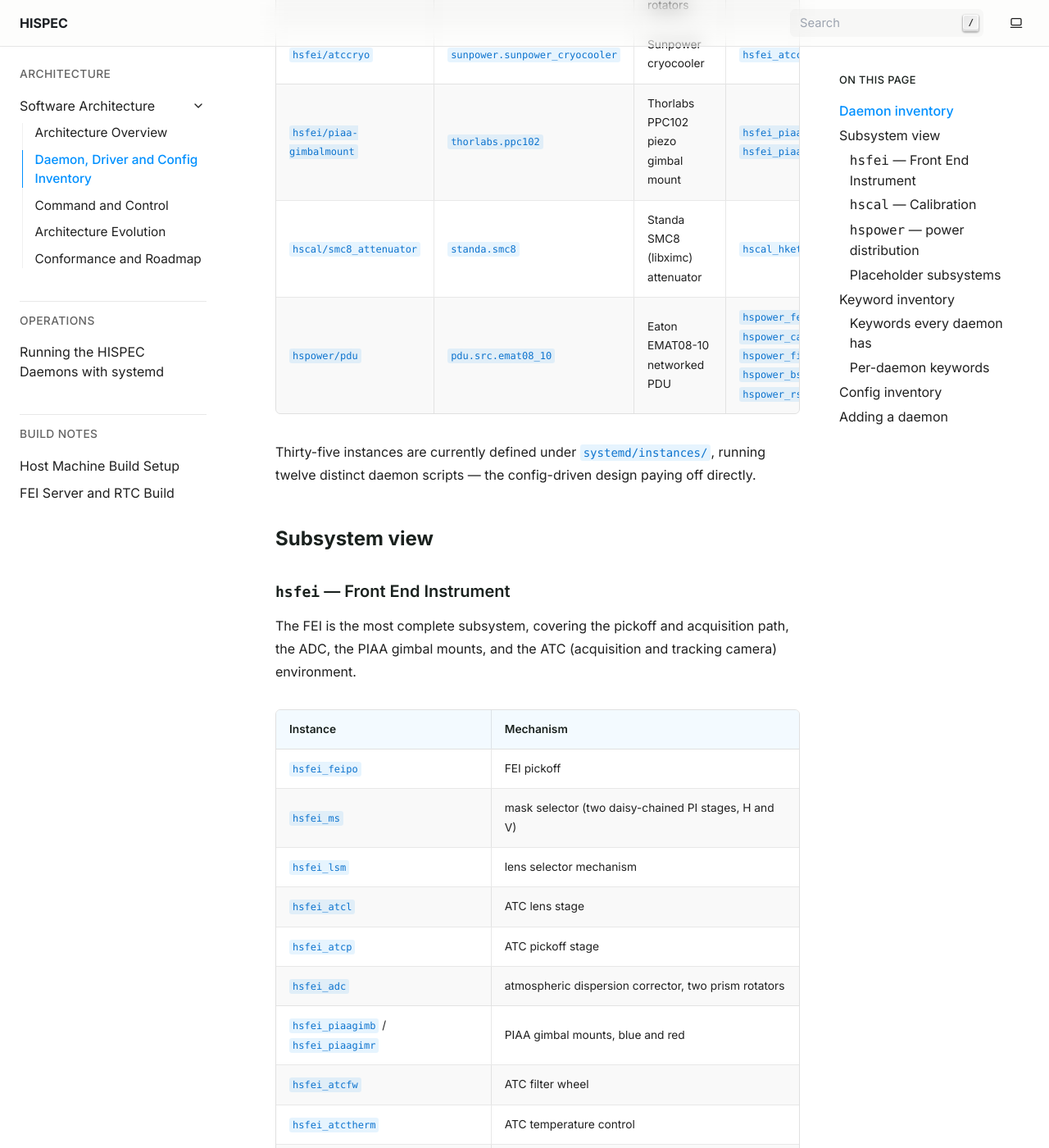
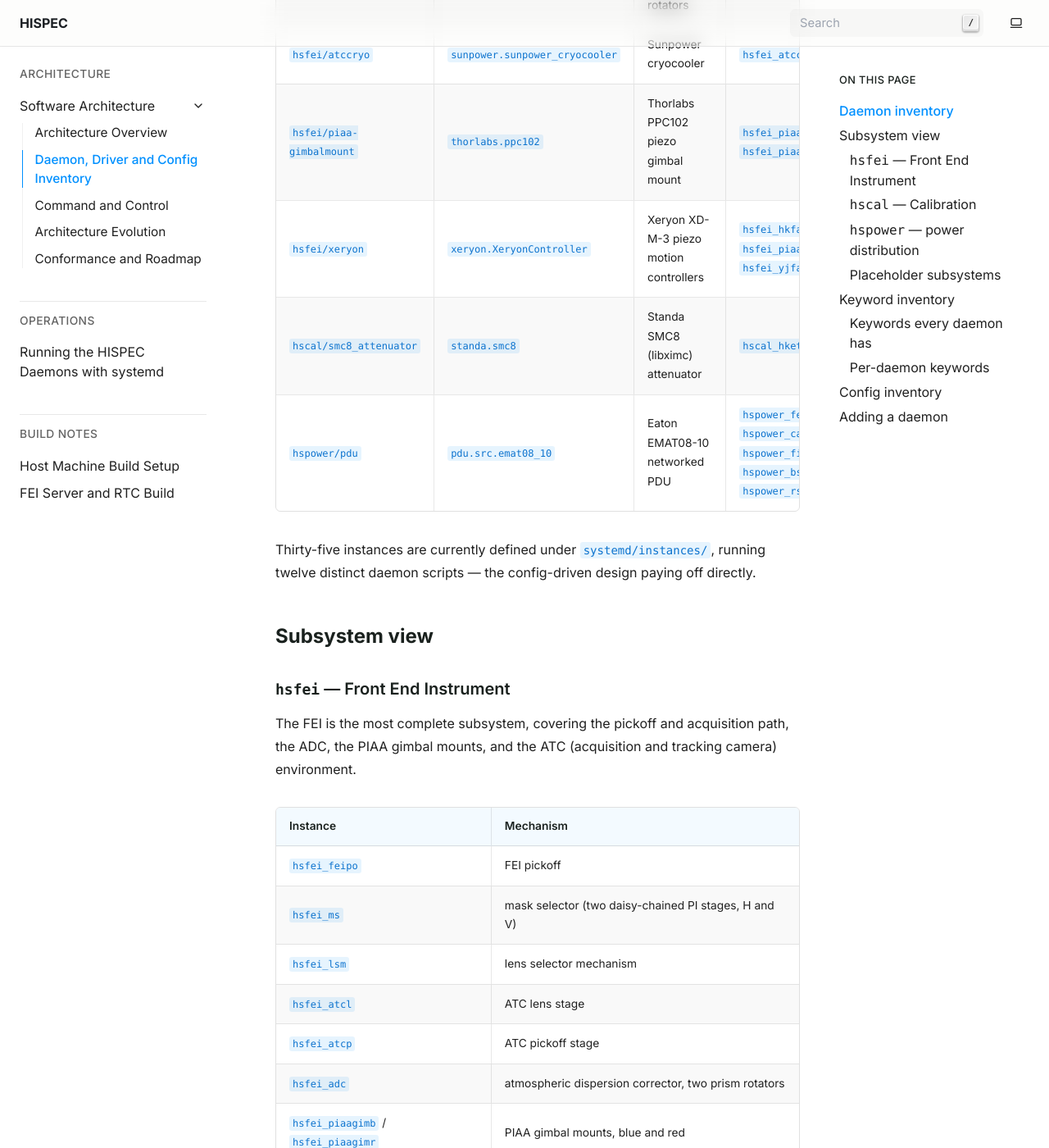
Before and after one commit to CaltechOpticalObservatories/hispec, a Sphinx documentation site: the page built from docs/architecture/daemons.md, in a window 1280 px wide and 1400 px high, scrolled down 1373 px. Shown: the whole window at 82% size. Built offline with Sphinx 7.4.7, drawn with Linux system fonts in a browser that asks for light colours; some of the changed text lies outside the part shown.

Commit message:
Point the PIAA deploy daemon at its controller and declare its unwired axis

```diff
--- a/docs/architecture/daemons.md
+++ b/docs/architecture/daemons.md
@@ -25,6 +25,7 @@
 | `hsfei/adc` | `newport.smc100pp` | Newport SMC100PP ADC prism rotators | `hsfei_adc` |
 | `hsfei/atccryo` | `sunpower.sunpower_cryocooler` | Sunpower cryocooler | `hsfei_atccryo` |
 | `hsfei/piaa-gimbalmount` | `thorlabs.ppc102` | Thorlabs PPC102 piezo gimbal mount | `hsfei_piaagimb`, `hsfei_piaagimr` |
+| `hsfei/xeryon` | `xeryon.XeryonController` | Xeryon XD-M-3 piezo motion controllers | `hsfei_hkfam`, `hsfei_piaadeploy`, `hsfei_yjfam` |
 | `hscal/smc8_attenuator` | `standa.smc8` | Standa SMC8 (libximc) attenuator | `hscal_hketatten` |
 | `hspower/pdu` | `pdu.src.emat08_10` | Eaton EMAT08-10 networked PDU | `hspower_fei1/2`, `hspower_cal1`–`4`, `hspower_fib1`, `hspower_bspec1`, `hspower_rspec1` |
 
@@ -49,6 +50,8 @@
 | `hsfei_atcp` | ATC pickoff stage |
 | `hsfei_adc` | atmospheric dispersion corrector, two prism rotators |
 | `hsfei_piaagimb` / `hsfei_piaagimr` | PIAA gimbal mounts, blue and red |
+| `hsfei_piaadeploy` | PIAA lens deploy, blue and red in/out |
+| `hsfei_yjfam` / `hsfei_hkfam` | fiber alignment mechanisms, blue and red |
 | `hsfei_atcfw` | ATC filter wheel |
 | `hsfei_atctherm` | ATC temperature control |
 | `hsfei_atcpress` | ATC vacuum pressure |
```
Also changed, not shown: 1 other file.
